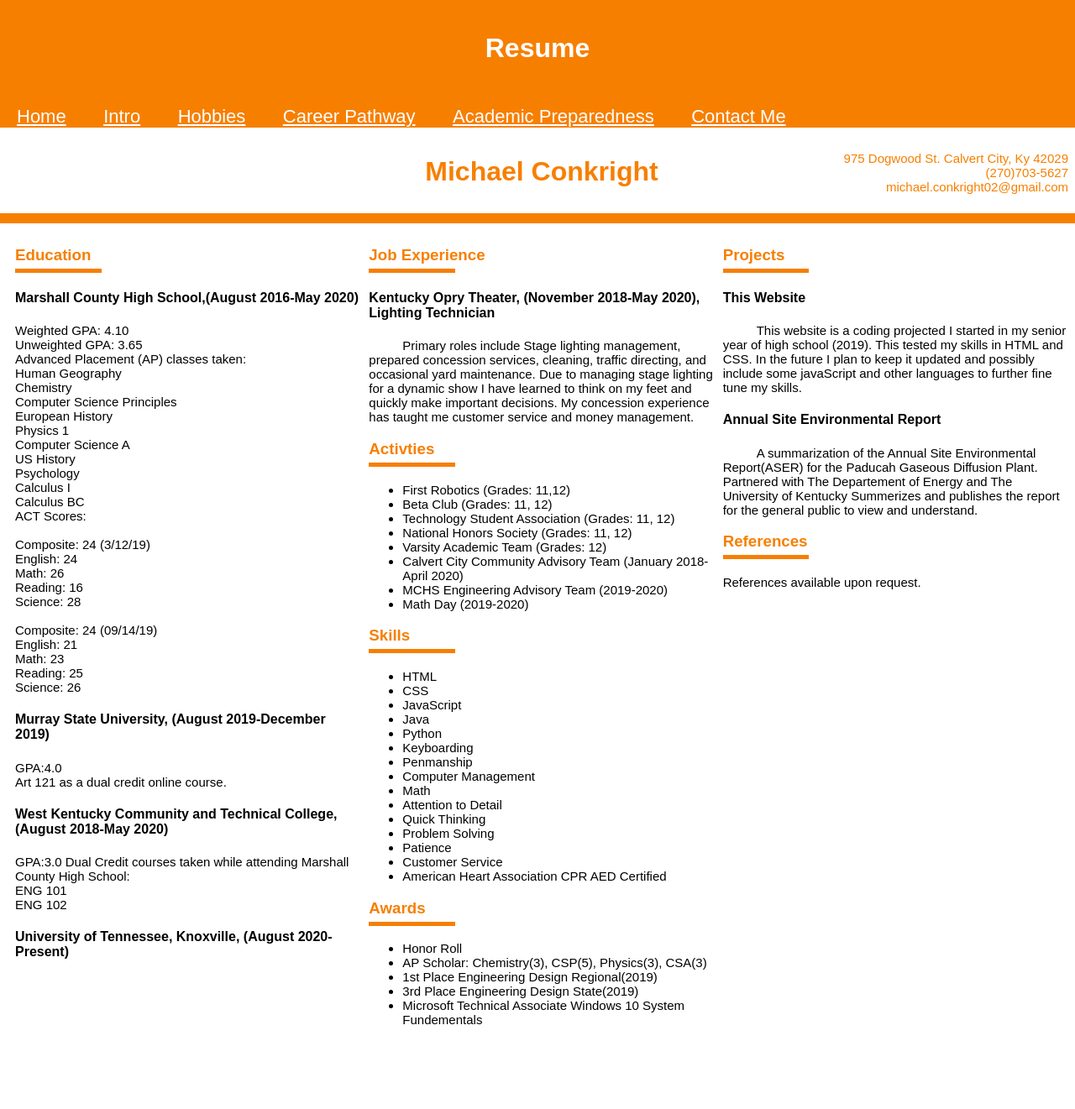
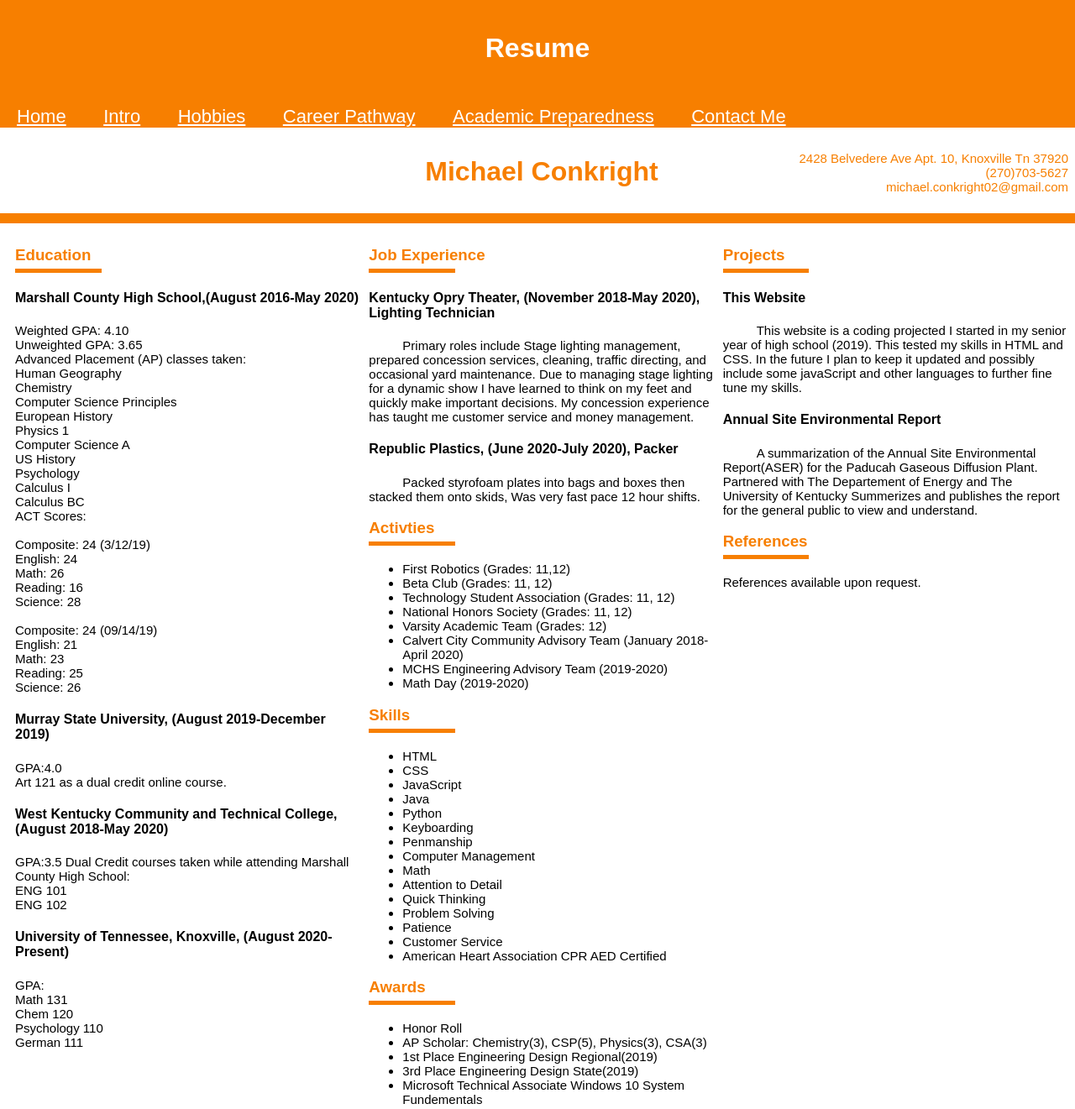
Before and after one commit to Mconk1515/Michael-Conkright, a website: page resume.htm in a window 1280 px wide. Shown: the whole page at 84% size. Before the commit the page ends 1246 px from the top, so only its background shows below. Drawn offline with Linux system fonts and the light colour scheme.

Commit message:
Update resume.htm

```diff
--- a/resume.htm
+++ b/resume.htm
@@ -30,7 +30,7 @@
         			<h1 class="center" id="title">Michael Conkright</h1>
         		</div>
             		<div class="box"  id="resumeAddress">
-                		<p>975 Dogwood St. Calvert City, Ky 42029<br>
+                		<p>2428 Belvedere Ave Apt. 10, Knoxville Tn 37920<br>
                 		(270)703-5627
                 		<br>
                 		michael.conkright02@gmail.com</p>
@@ -82,7 +82,7 @@
 			<div>
 				<h4>West Kentucky Community and Technical College, (August 2018-May 2020)</h4>
 				<p>
-					GPA:3.0
+					GPA:3.5
 					Dual Credit courses taken while attending Marshall County High School:<br>
 					ENG 101<br>
 					ENG 102<br>
@@ -90,6 +90,16 @@
 			</div>
 			<div>
 				<h4>University of Tennessee, Knoxville, (August 2020-Present)</h4>
+				<p>
+					GPA:
+					<br>
+					Math 131
+					<br>
+					Chem 120
+					<br>
+					Psychology 110
+					<br>
+					German 111
 			</div>
         	</div>
 		<div class="box">
@@ -98,6 +108,10 @@
 				<h4>Kentucky Opry Theater, (November 2018-May 2020), Lighting Technician</h4>
 				<p class="tab">Primary roles include Stage lighting management, prepared concession services, cleaning, traffic directing, and occasional yard maintenance. Due to managing stage lighting for a dynamic show I have learned to think on my feet and quickly make important decisions. My concession experience has taught me customer service and money management.
 
+			</div>
+			<div>
+				<h4>Republic Plastics, (June 2020-July 2020), Packer</h4>
+				<p class="tab">Packed styrofoam plates into bags and boxes then stacked them onto skids, Was very fast pace 12 hour shifts.</p>
 			</div>
 			<h3 id="headers">Activties</h3>
 				<div>
```
